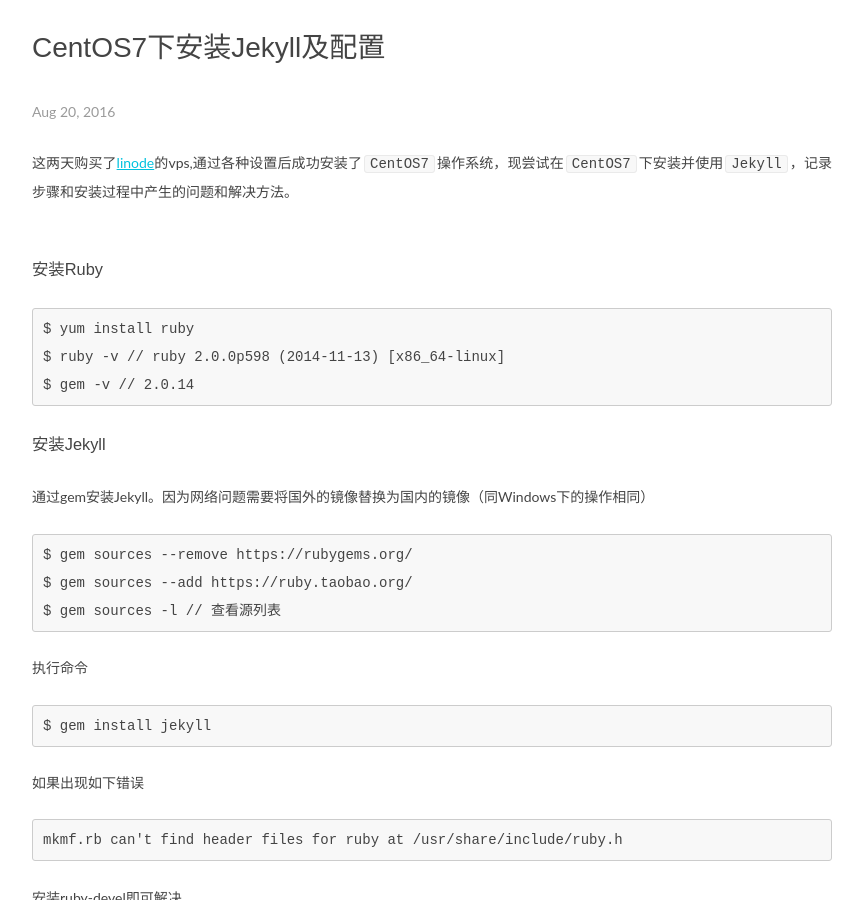
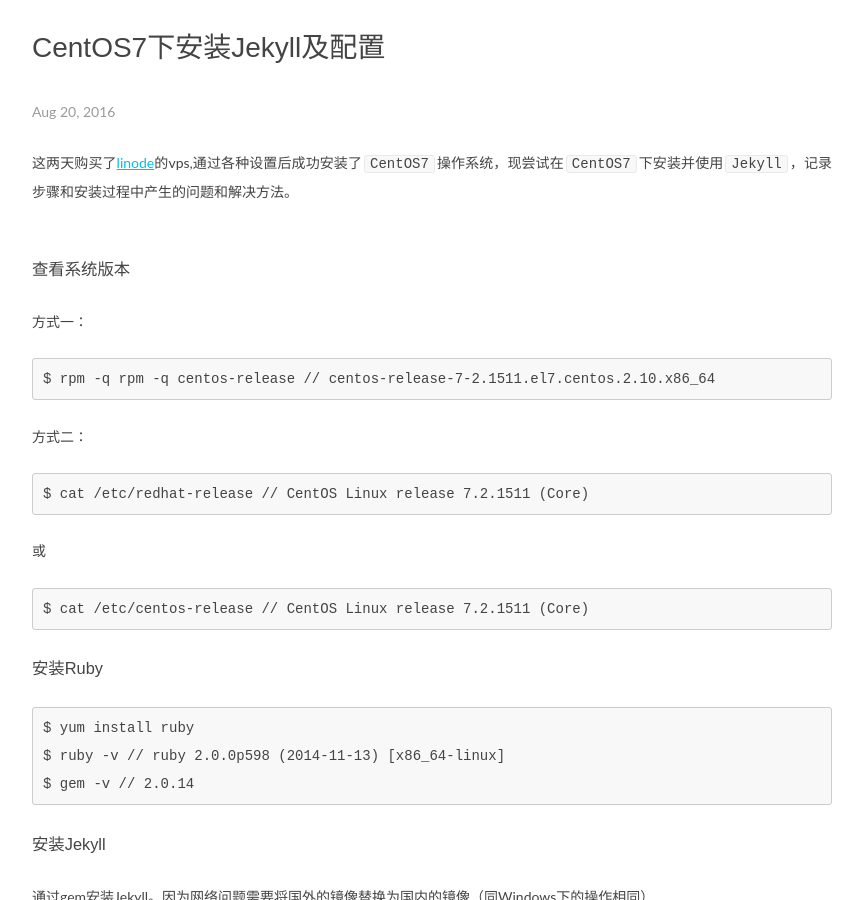
Before and after one commit to bh-lay/hankewins.github.io, a Jekyll site: the page built from _posts/2016-08-20-install-jekyll-on-centos7.md, in a window 1280 px wide and 900 px high. Shown: the whole window, without its empty margins (208-1071 px from the left). Built offline with Jekyll 4.4.1, drawn with Linux system fonts in a browser that asks for light colours; comment, search, counter and statistics services are not loaded.

Commit message:
更新内容

````diff
--- a/_posts/2016-08-20-install-jekyll-on-centos7.md
+++ b/_posts/2016-08-20-install-jekyll-on-centos7.md
@@ -7,6 +7,26 @@
 ---
 
 这两天购买了[linode](https://www.linode.com/)的vps,通过各种设置后成功安装了```CentOS7```操作系统，现尝试在```CentOS7```下安装并使用```Jekyll```，记录步骤和安装过程中产生的问题和解决方法。
+
+### 查看系统版本
+
+方式一：
+
+```
+$ rpm -q rpm -q centos-release // centos-release-7-2.1511.el7.centos.2.10.x86_64
+```
+
+方式二：
+
+```
+$ cat /etc/redhat-release // CentOS Linux release 7.2.1511 (Core)
+```
+
+或
+
+```
+$ cat /etc/centos-release // CentOS Linux release 7.2.1511 (Core)
+```
 
 ### 安装Ruby
 
````
